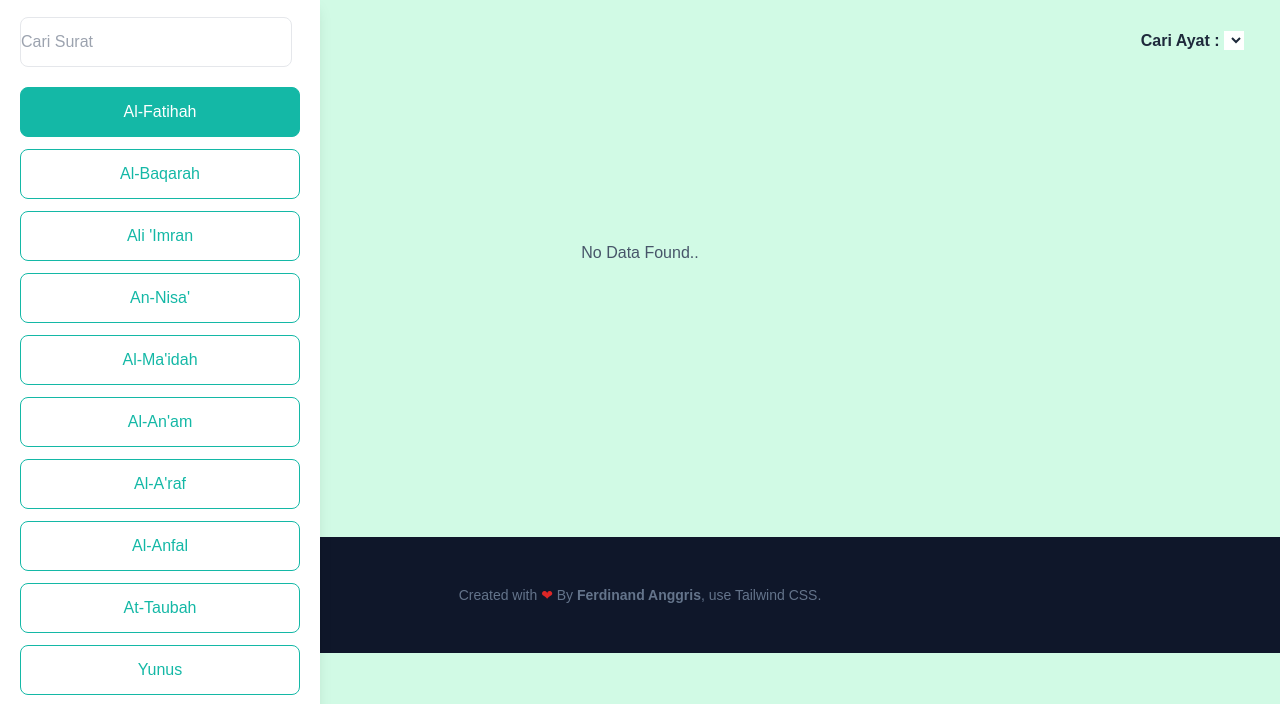
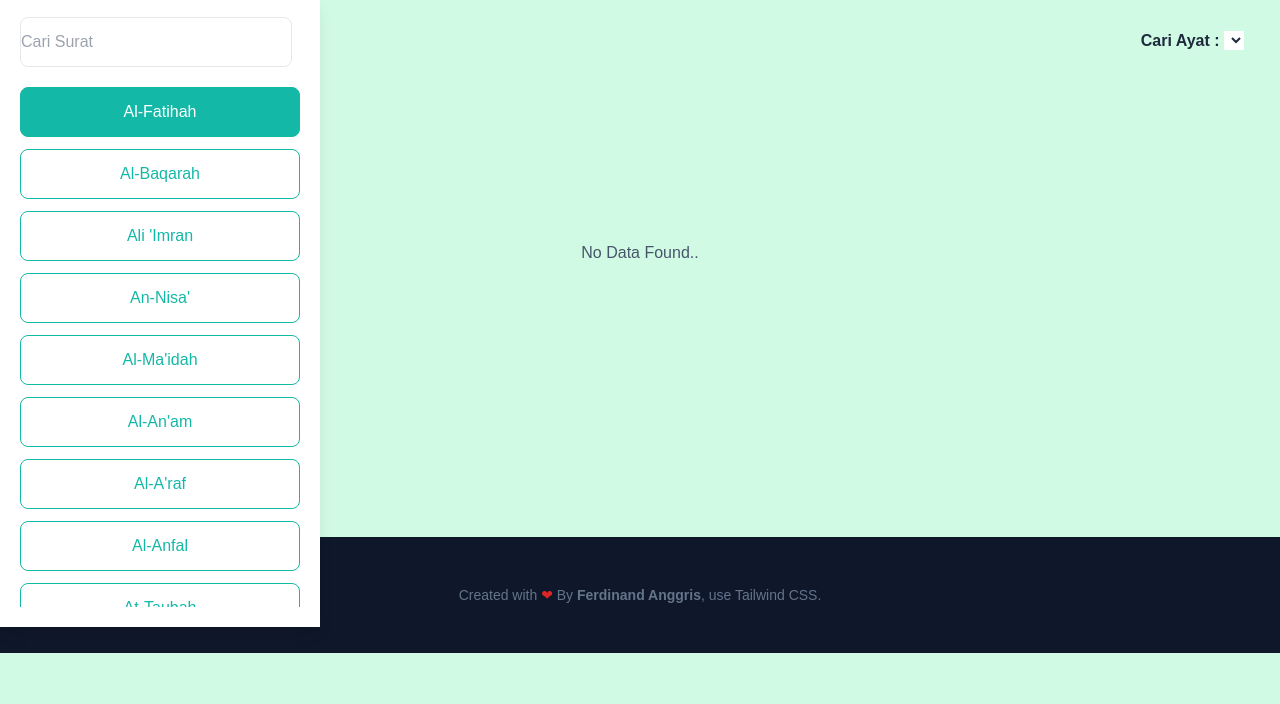
Before and after one commit to ferdinandanggris/Al-Quran, a website: page index.html in a window 1280 px wide. Both pictures are taken after a click on the button 48 px from the left and 38 px from the top of the page. Shown: the part 79-783 px from the top of the page. Drawn offline with Linux system fonts and the light colour scheme; no server answers.

Commit message:
size list surat

```diff
--- a/index.html
+++ b/index.html
@@ -35,7 +35,7 @@
                                     </input>
                                 </li>
                             </ul>
-                        <div class="max-h-[100vh] overflow-y-scroll">
+                        <div class="max-h-[65vh] overflow-y-scroll">
                             <ul id="list-surat" class="">
                             </ul>
                         </div>
```
Also changed, not shown: dist/output.css.
